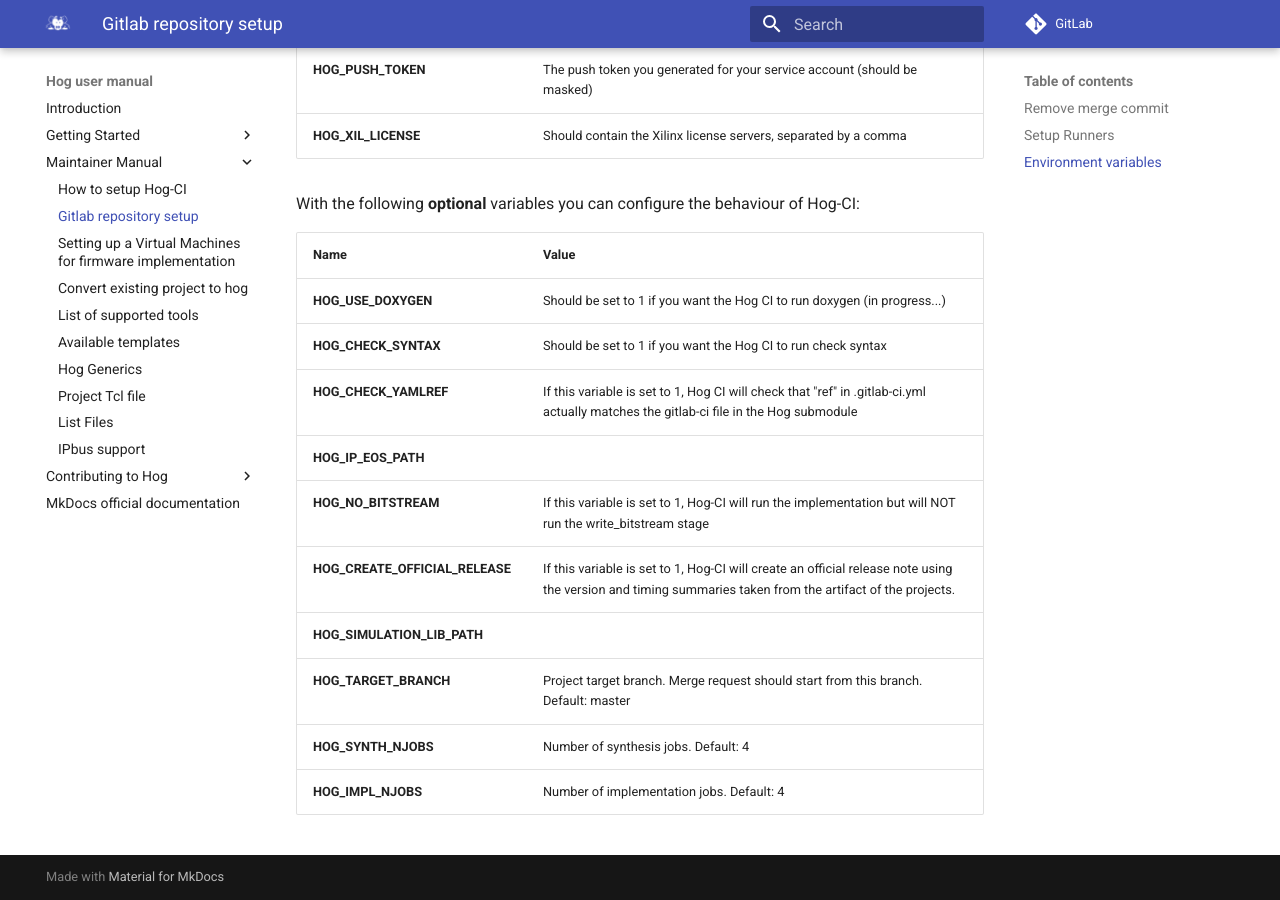
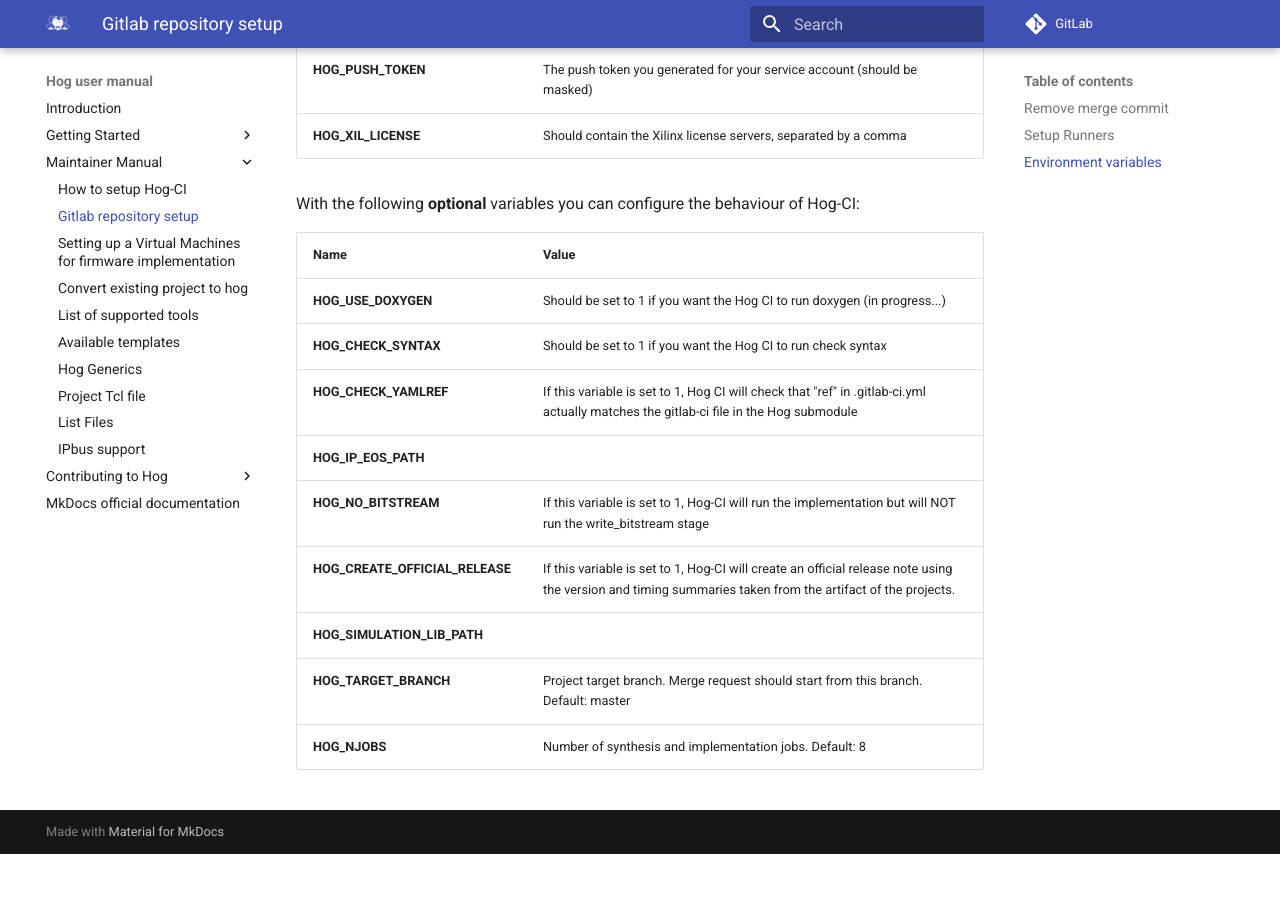
Before and after one commit to Hog-CERN/Hog, an MkDocs documentation site: the page built from docs/02-Maintainer-Manual/02-gitlab-repository-setup.md, in a window 1280 px wide and 900 px high, scrolled down 1251 px. Built offline with MkDocs 1.6.1 and Material for MkDocs 9.7.7, drawn with Linux system fonts in a browser that asks for light colours; after the commit the page ends 2105 px from its top, so only the background shows below that.

Commit message:
Using only one CI ENV variable for NJOBS. Default set to 8

```diff
--- a/docs/02-Maintainer-Manual/02-gitlab-repository-setup.md
+++ b/docs/02-Maintainer-Manual/02-gitlab-repository-setup.md
@@ -51,5 +51,4 @@ With the following **optional** variables you can configure the behaviour of Hog
 | __HOG_CREATE_OFFICIAL_RELEASE__   |	If this variable is set to 1, Hog-CI will create an official release note using the version and timing summaries taken from the artifact of the projects.								   |
 | __HOG_SIMULATION_LIB_PATH__  |									   |
 | __HOG_TARGET_BRANCH__          |  Project target branch. Merge request should start from this branch. Default: master |
-| __HOG_SYNTH_NJOBS__          |  Number of synthesis jobs. Default: 4 |
-| __HOG_IMPL_NJOBS__          |  Number of implementation jobs. Default: 4 |
+| __HOG_NJOBS__               |  Number of synthesis and implementation jobs. Default: 8 |
```
Also changed, not shown: gitlab-ci.yml (+4 -4 lines), 1 other file.
